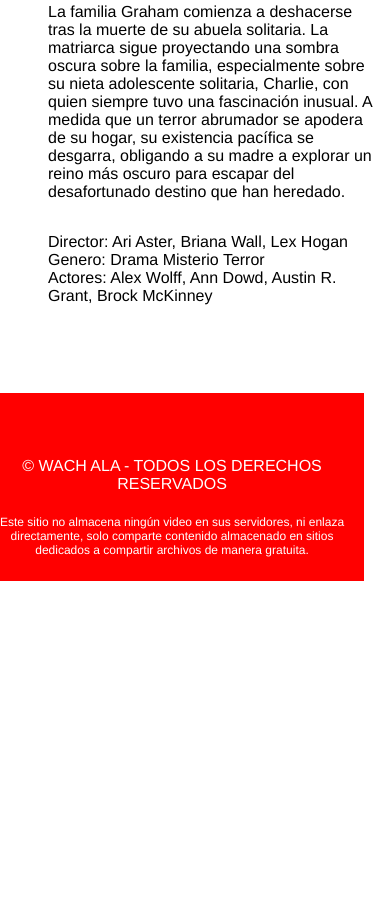
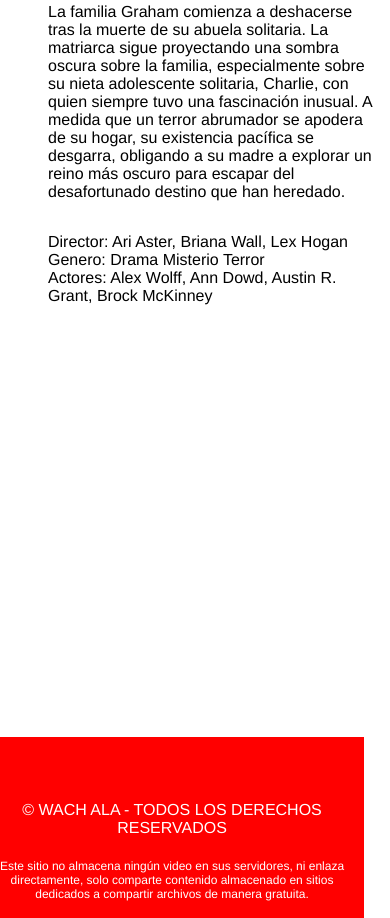
Before and after one commit to chavogg/prueba1, a plain HTML site: page index.html in a window 390 px wide. Shown: the part 490-1408 px from the top of the page. Before the commit the page ends 1071 px from the top, so only its background shows below. Drawn offline with Linux system fonts and the light colour scheme; a script that the page names is missing.

Commit message:
Update style.css

```diff
--- a/style.css
+++ b/style.css
@@ -277,7 +277,6 @@ footer {
     color: white;
     margin-left: 160px;
     width: 450px;
-}
   }
 }
 
@@ -292,9 +291,26 @@ footer {
     margin-left: 250px;
     margin-top: 35px;
   }
+  .box-player {
+    width: 400px;
+    height: 100px;
+    margin-bottom: -40px;
+    margin-left: 220px;
+  }
 }
 
 .avisos-footer {
+  color: white;
   text-decoration: none;
-  color: white;
 }
+
+.box-player {
+  margin-top: 20px;
+  width:550px;
+  height: 450px;
+}
+
+.player {
+  width: 100px;
+  height: 100px;
+}
```
